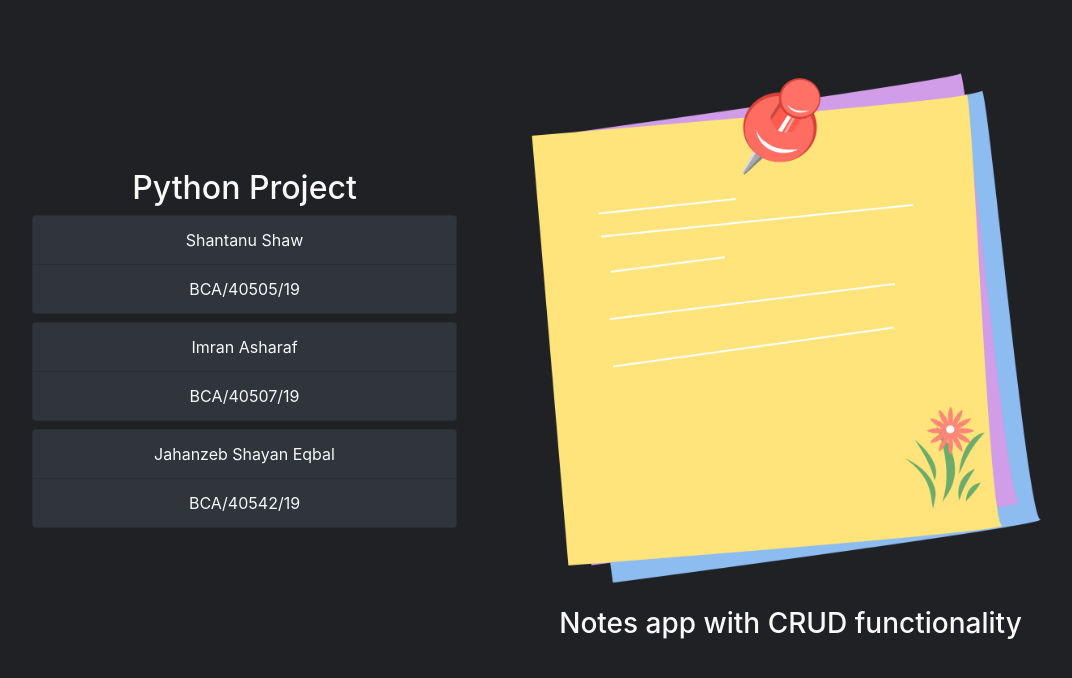
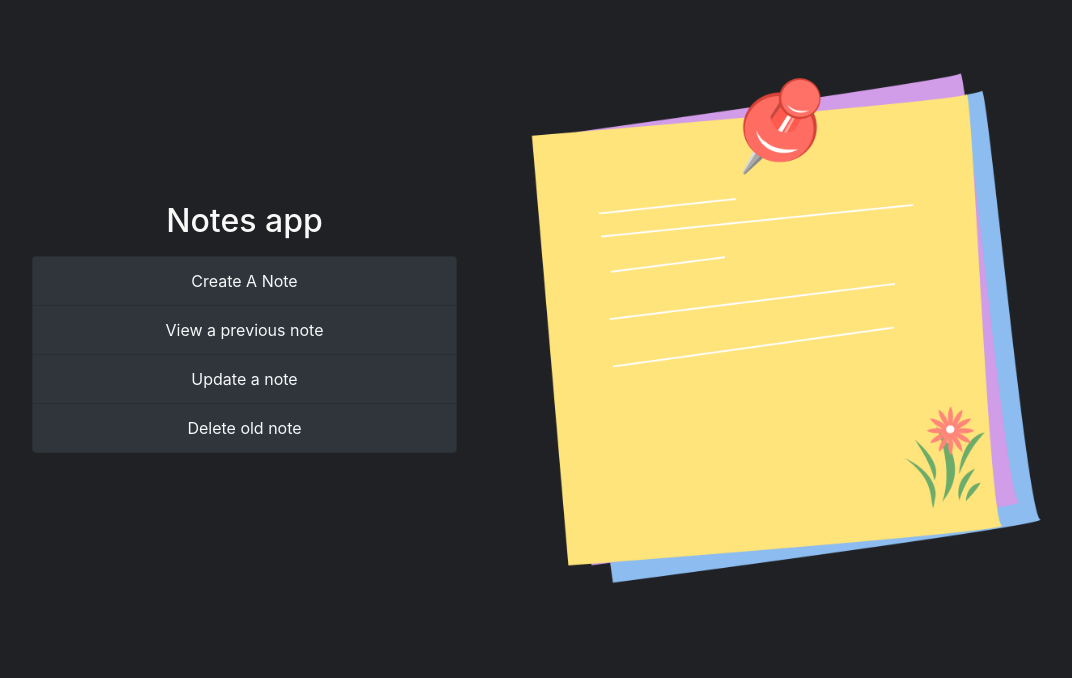
Before and after one commit to Shayan418/Notes-app-using-flask, a Flask app: page / in a window 1280 px wide. Shown: the part 74-752 px from the top of the page, without its empty margins (77-1149 px from the left). Run offline with Flask 2, Linux system fonts and the light colour scheme; some libraries are stand-ins or nearby versions.

Commit message:
new homepage

```diff
--- a/templates/index.html
+++ b/templates/index.html
@@ -8,35 +8,25 @@ Apology
 <main class="container-fluid">
     <div class="row align-items-center">
         <div class="col-md-5 order-2 order-md-1">
-            <div class="row mt-2">
+            <div class="row align-items-center">
                 <div class="col-12">
-                    <h2>Python Project</h2>
-                    <ul class="list-group">
-                        <li class="list-group-item">Shantanu Shaw</li>
-                        <li class="list-group-item">BCA/40505/19</li>
-                    </ul>
+                    <h2>Notes app</h2>
                 </div>
             </div>
             <div class="row mt-2">
                 <div class="col-12">
                     <ul class="list-group">
-                        <li class="list-group-item">Imran Asharaf</li>
-                        <li class="list-group-item">BCA/40507/19</li>
-                    </ul>
-                </div>
-            </div>
-            <div class="row mt-2">
-                <div class="col-12">
-                    <ul class="list-group ">
-                        <li class="list-group-item">Jahanzeb Shayan Eqbal</li>
-                        <li class="list-group-item">BCA/40542/19</li>
+                        <li class="list-group-item">Create A Note</li>
+                        <li class="list-group-item">View a previous note</li>
+                        <li class="list-group-item">Update a note</li>
+                        <li class="list-group-item">Delete old note</li>
                     </ul>
                 </div>
             </div>
         </div>
         <div class="col-md-7 col-sm-12 order-1 order-md-2">
-            <img src="/static/—Pngtree—beautiful yellow note_4583281.png" class="img-fluid" alt="notes png image">
-            <h3 class="mt-n4 mb-4">Notes app with CRUD functionality</h3>
+            <img src="/static/—Pngtree—beautiful yellow note_4583281.png" class="img-fluid"
+                alt="notes png image from pngtree.com">
         </div>
     </div>
 </main>
```
